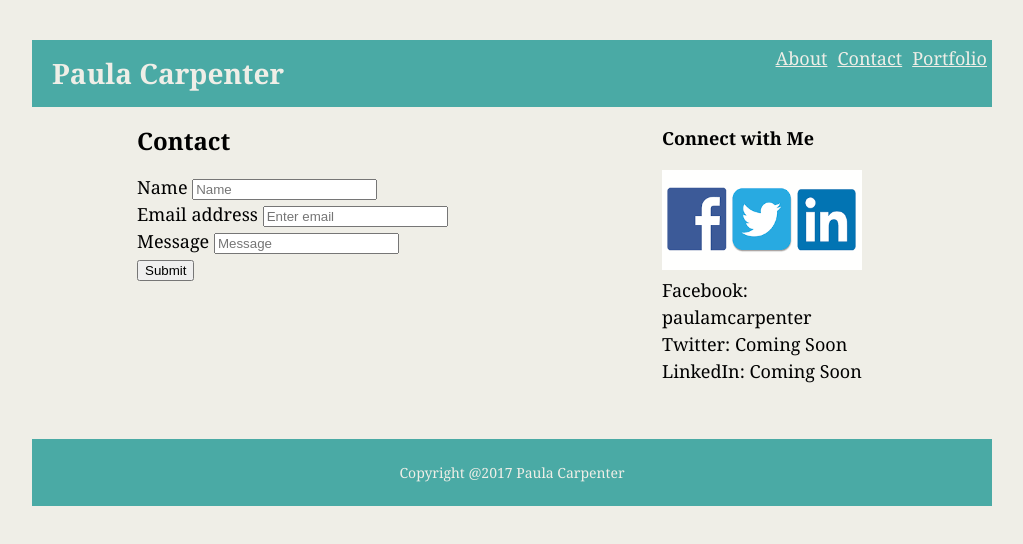
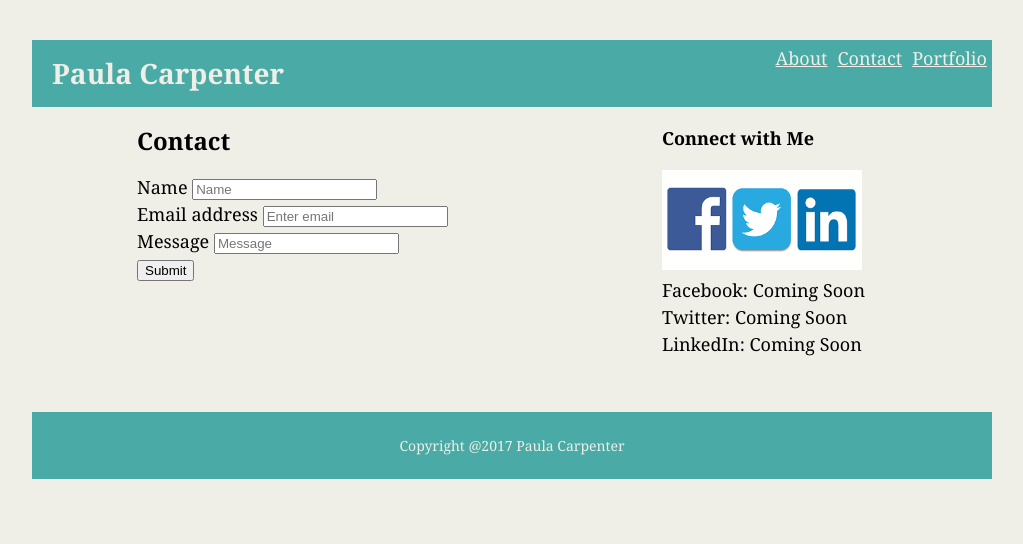
Before and after one commit to paulamcarpenter/Basic-Portfolio, a plain HTML site: page contact.html in a window 1280 px wide. Shown: the whole page, without its empty margins (8-1031 px from the left). Drawn offline with Linux system fonts and the light colour scheme.

Commit message:
Final Recommended Homework

```diff
--- a/contact.html
+++ b/contact.html
@@ -49,7 +49,7 @@
 			<img src="assets/images/facebooklinkedintwitter.png" alt="Social Media" style="width:200px;height:100px;">
 
 			<ul>
-				<li>Facebook: paulamcarpenter</li>
+				<li>Facebook: Coming Soon</li>
 				<li>Twitter: Coming Soon</li>
 				<li>LinkedIn: Coming Soon</li>
 				<br><br>
```
Also changed, not shown: index.html (+1 -1 lines), portfolio.html (+1 -1 lines).
